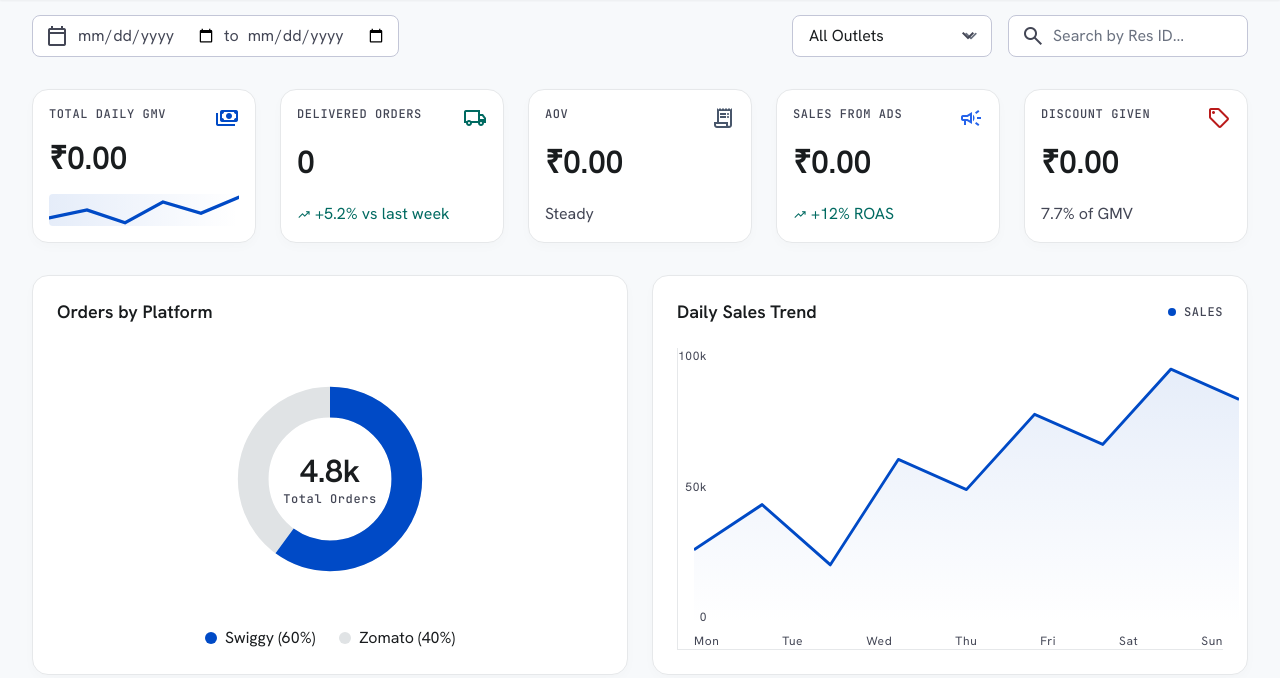
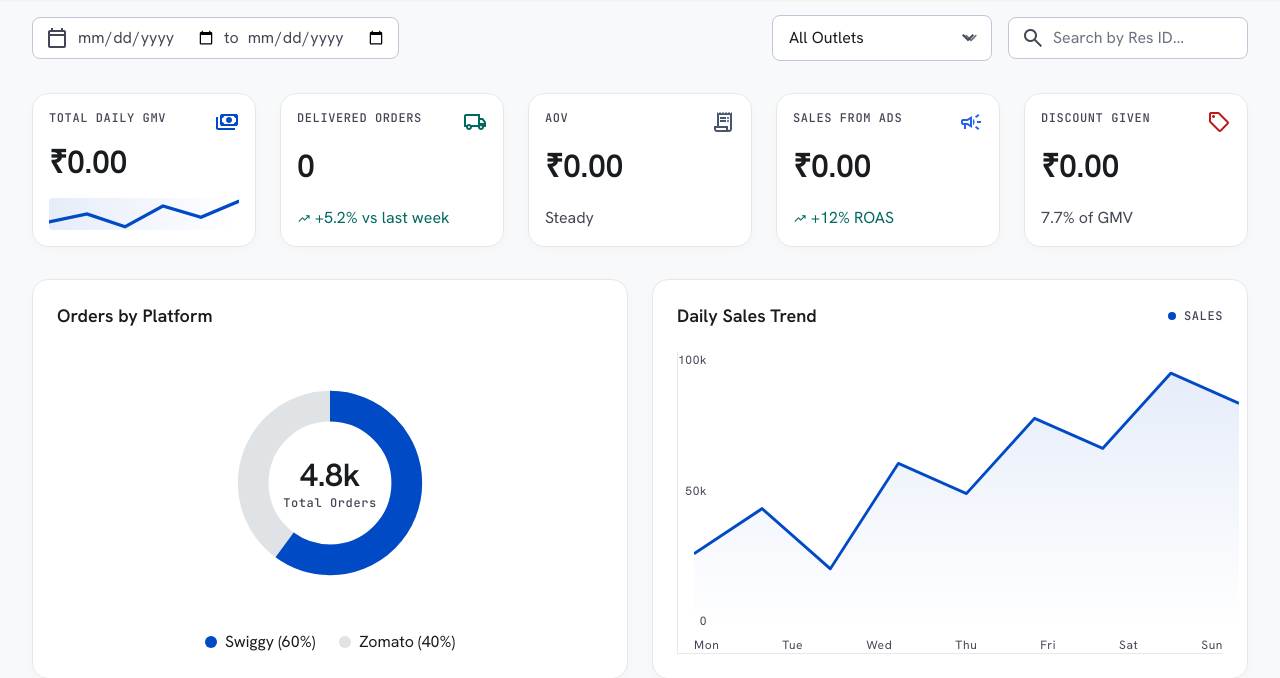
Before and after one commit to AnkConsulting/restaurant-portal, a FastAPI app: page / in a window 1280 px wide. Shown: the part 73-751 px from the top of the page. Run offline with FastAPI, Linux system fonts and the light colour scheme; the visitor is signed in with stand-in values (Sample User, id 1); data that the repository does not hold is empty; some libraries are stand-ins or nearby versions.

Commit message:
Update outlet dropdown with new styling and logic
Replaced old dropdown with a new styled version that integrates backend logic.

```diff
--- a/templates/index.html
+++ b/templates/index.html
@@ -173,15 +173,17 @@
     </div>
 
     <div class="flex items-center gap-4 flex-1 justify-end">
-        <div class="relative min-w-[200px]">
-            <!-- Dynamic Dropdown linked to Google Sheet Locations -->
-            <select name="outlet" onchange="this.form.submit()" style="-webkit-appearance: none; -moz-appearance: none; appearance: none;" class="w-full appearance-none bg-white border border-outline-variant rounded-lg px-4 py-2 font-body-md text-body-md text-on-surface focus:border-primary focus:ring-1 focus:ring-primary outline-none pr-10">
-                <option value="">All Outlets</option>
-                {% for loc in outlets %}
-                <option value="{{ loc }}" {% if loc == selected_outlet %}selected{% endif %}>{{ loc }}</option>
-                {% endfor %}
-            </select>
-            <span class="material-symbols-outlined absolute right-3 top-1/2 -translate-y-1/2 text-on-surface-variant pointer-events-none">expand_more</span>
+        <!-- Stitch Styled All Outlets Dropdown with Backend Logic -->
+        <div class="relative w-full md:w-auto">
+          <select name="outlet" onchange="this.form.submit()" class="appearance-none w-full md:w-[220px] bg-white dark:bg-surface-container-high border border-outline-variant rounded-lg pl-4 pr-10 py-2.5 text-on-surface font-body-medium focus:outline-none focus:ring-2 focus:ring-primary/20 transition-all cursor-pointer">
+            <option value="">All Outlets</option>
+            {% for loc in outlets %}
+            <option value="{{ loc }}" {% if loc == selected_outlet %}selected{% endif %}>{{ loc }}</option>
+            {% endfor %}
+          </select>
+          <div class="absolute right-3 top-1/2 -translate-y-1/2 pointer-events-none text-on-surface-variant flex items-center">
+            <span class="material-symbols-outlined">expand_more</span>
+          </div>
         </div>
 
         <div class="flex items-center bg-white border border-outline-variant rounded-lg px-3 py-2 text-on-surface focus-within:border-primary focus-within:ring-1 focus-within:ring-primary transition-all min-w-[240px]">
```
